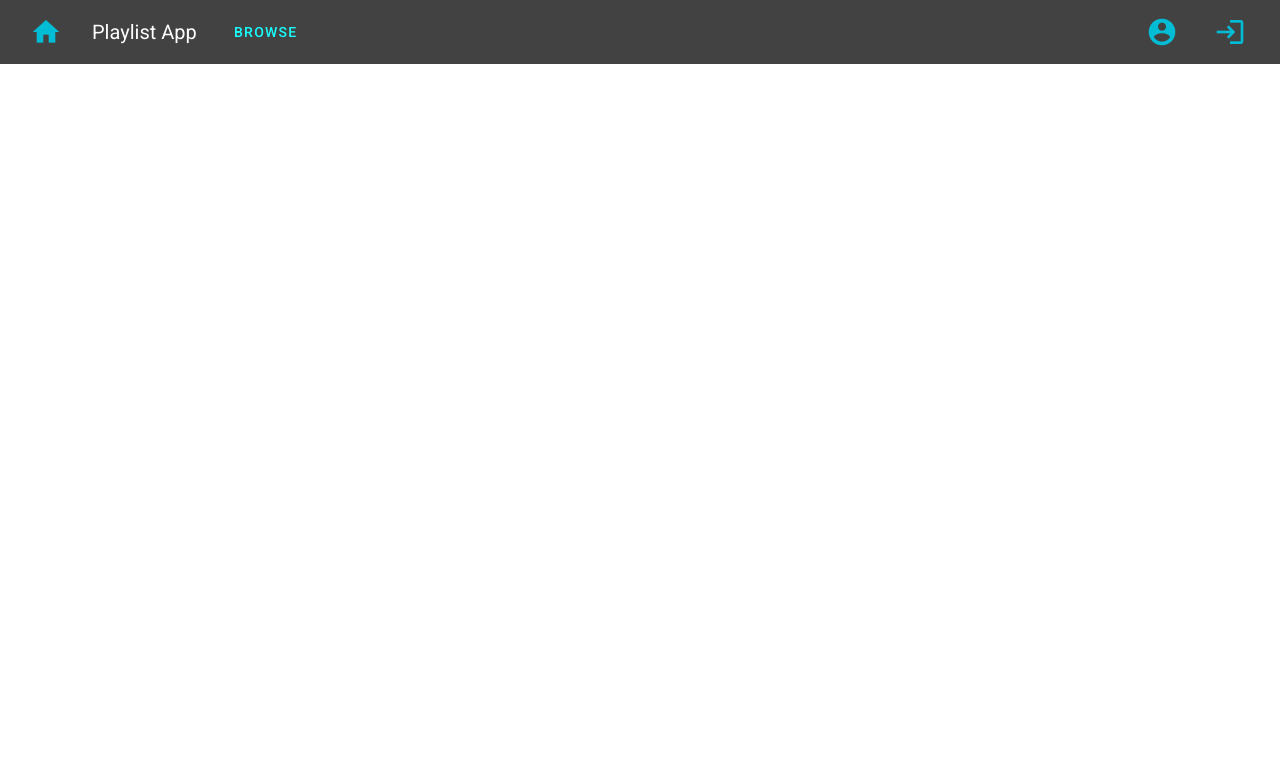
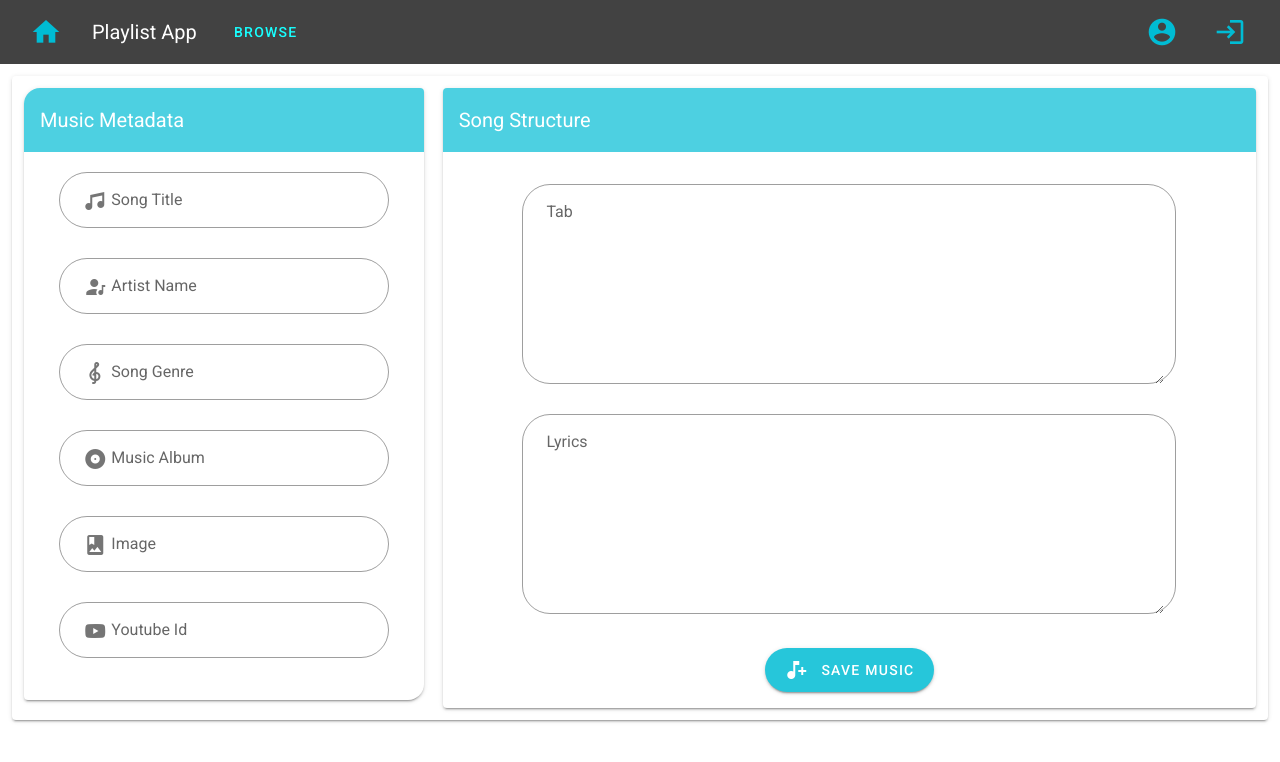
Before and after one commit to ro-hit81/playlist_app, a Vue app: page /songs/add in a window 1280 px wide. Shown: the top 762 px of the page. Built offline with nearby package versions, Linux system fonts and the light colour scheme.

Commit message:
Completed AddSong component.

```diff
--- /dev/null
+++ b/src/components/AddSongs.vue
@@ -0,0 +1,149 @@
+<template>
+    <v-card class="ma-3 pa-3">
+        <v-row justify="center">
+            <v-col cols="auto" md="4">
+                <v-card  min-width="400px" max-width="600px" shaped>
+                    <v-toolbar class="cyan lighten-2" dark flat>
+                        <v-toolbar-title>Music Metadata</v-toolbar-title>
+                    </v-toolbar>
+                    <v-row>
+                        <v-col cols="10" class="mx-auto mt-5">
+                            <v-text-field
+                                label="Song Title"
+                                placeholder="What's the title of song?"
+                                type="text"
+                                prepend-inner-icon="mdi-music"
+                                v-model="song.title"
+                                color="cyan lighten-1"
+                                rounded
+                                outlined
+                            >
+                            </v-text-field>
+                            <v-text-field
+                                label="Artist Name"
+                                placeholder="Whose song is this?"
+                                type="text"
+                                prepend-inner-icon="mdi-account-music"
+                                v-model="song.artist"
+                                color="cyan lighten-1"
+                                rounded
+                                outlined
+                            >
+                            </v-text-field>
+                            <v-text-field
+                                label="Song Genre"
+                                placeholder="Choose Genre of Song !!!"
+                                type="text"
+                                prepend-inner-icon="mdi-music-clef-treble"
+                                v-model="song.genre"
+                                color="cyan lighten-1"
+                                rounded
+                                outlined
+                            >
+                            </v-text-field>
+                            <v-text-field
+                                label="Music Album"
+                                placeholder="Album's Name"
+                                type="text"
+                                prepend-inner-icon="mdi-album"
+                                v-model="song.album"
+                                color="cyan lighten-1"
+                                rounded
+                                outlined
+                            >
+                            </v-text-field>
+                            <v-text-field
+                                label="Image"
+                                placeholder="Album Image URL"
+                                type="text"
+                                prepend-inner-icon="mdi-image-album"
+                                v-model="song.albumImageUrl"
+                                color="cyan lighten-1"
+                                rounded
+                                outlined
+                            >
+                            </v-text-field>
+                            <v-text-field
+                                label="Youtube Id"
+                                placeholder="Youtube Id"
+                                type="text"
+                                prepend-inner-icon="mdi-youtube"
+                                v-model="song.youtubeId"
+                                color="cyan lighten-1"
+                                rounded
+                                outlined
+                            >
+                            </v-text-field>
+                        </v-col>
+                    </v-row>
+                </v-card>
+            </v-col>
+            <v-col cols="auto" md="8" align="center">
+                <v-card rounded min-width="400px">
+                    <v-toolbar class="cyan lighten-2" dark flat>
+                        <v-toolbar-title>Song Structure</v-toolbar-title>
+                    </v-toolbar>
+                    <v-col cols="10" class="mx-auto mt-5">
+                        <v-textarea
+                            label="Tab"
+                            placeholder="Tab"
+                            type="text"
+                            v-model="song.tab"
+                            color="cyan lighten-1"
+                            height="200"
+                            rounded
+                            outlined
+                        >
+                        </v-textarea>
+                        <v-textarea
+                            label="Lyrics"
+                            placeholder="Lyrics of song."
+                            type="text"
+                            v-model="song.lyrics"
+                            color="cyan lighten-1"
+                            height="200"
+                            rounded
+                            outlined
+                        >
+                        </v-textarea>
+                        <v-btn ripple large rounded class="cyan lighten-1 white--text my-1" @click="save" to="/ Songs">
+                            <v-icon class="mr-3">mdi-music-note-plus</v-icon>
+                            <span>Save Music</span>
+                        </v-btn>
+                    </v-col>
+                </v-card>
+            </v-col>
+        </v-row>
+    </v-card>
+</template>
+
+<script>
+import SongsService from '@/services/SongsService'
+
+export default {
+    data() {
+        return {
+            song: {
+                title: null,
+                artist: null,
+                genre: null,
+                album: null,
+                albumImageUrl: null,
+                youtubeId: null,
+                albumImage: null,
+                lyrics: null,
+                tab: null
+            }
+        }
+    },
+    methods: {
+        async save () {
+            try {
+                await SongsService.post(this.song)
+            } catch (err) {
+                console.log(err)
+            }
+        }
+    }
+}
+</script>
--- a/src/components/Navbar.vue
+++ b/src/components/Navbar.vue
@@ -5,14 +5,14 @@
         </v-btn>
         <v-toolbar-title>Playlist App</v-toolbar-title>
         <v-toolbar-items>
-            <v-btn class="mx-5" text color="cyan accent-2" depressed to="Songs">
+            <v-btn class="mx-5" text color="cyan accent-2" depressed to="/Songs">
                 Browse
             </v-btn>
         </v-toolbar-items>
         <v-spacer></v-spacer>
         <v-tooltip bottom color="cyan accent-2"  v-if="!$store.state.isUserLoggedIn">
             <template v-slot:activator = "{ on }">
-                <v-btn icon x-large color="cyan" class="mx-2" v-on="on" to="Register">
+                <v-btn icon x-large color="cyan" class="mx-2" v-on="on" to="/Register">
                     <v-icon>mdi-account-circle</v-icon>
                 </v-btn>
             </template>
@@ -20,7 +20,7 @@
         </v-tooltip>
         <v-tooltip bottom color="cyan accent-2"  v-if="!$store.state.isUserLoggedIn">
             <template v-slot:activator = "{ on }">
-                <v-btn icon x-large color="cyan" class="mx-2" v-on="on" to="Login">
+                <v-btn icon x-large color="cyan" class="mx-2" v-on="on" to="/Login">
                     <v-icon>mdi-login</v-icon>
                 </v-btn>
             </template>
@@ -28,7 +28,7 @@
         </v-tooltip>
         <v-tooltip bottom color="cyan accent-2" v-if="$store.state.isUserLoggedIn">
             <template v-slot:activator = "{ on }">
-                <v-btn icon x-large color="cyan" class="mx-2" v-on="on" @click="logout" to="home">
+                <v-btn icon x-large color="cyan" class="mx-2" v-on="on" @click="logout" to="/home">
                     <v-icon>mdi-logout</v-icon>
                 </v-btn>
             </template>
--- a/src/router/index.js
+++ b/src/router/index.js
@@ -4,6 +4,7 @@ import Home from '@/views/Home.vue'
 import Register from '@/components/Register'
 import Login from '@/components/Login'
 import Songs from '@/components/Songs'
+import AddSongs from '@/components/AddSongs'
 
 Vue.use(VueRouter)
 
@@ -27,6 +28,11 @@ Vue.use(VueRouter)
     path:'/songs',
     name: 'Songs',
     component: Songs
+  },
+  {
+    path:'/songs/add',
+    name: 'Songs-add',
+    component: AddSongs
   }
 ]
 
--- a/src/services/SongsService.js
+++ b/src/services/SongsService.js
@@ -4,4 +4,7 @@ export default {
     index () {
         return Api().get('songs')
     },
+    post (song) {
+        return Api().post('songs', song)
+    },
 }
```
Also changed, not shown: 1 other file (tests, documents, lock files or other folders).
